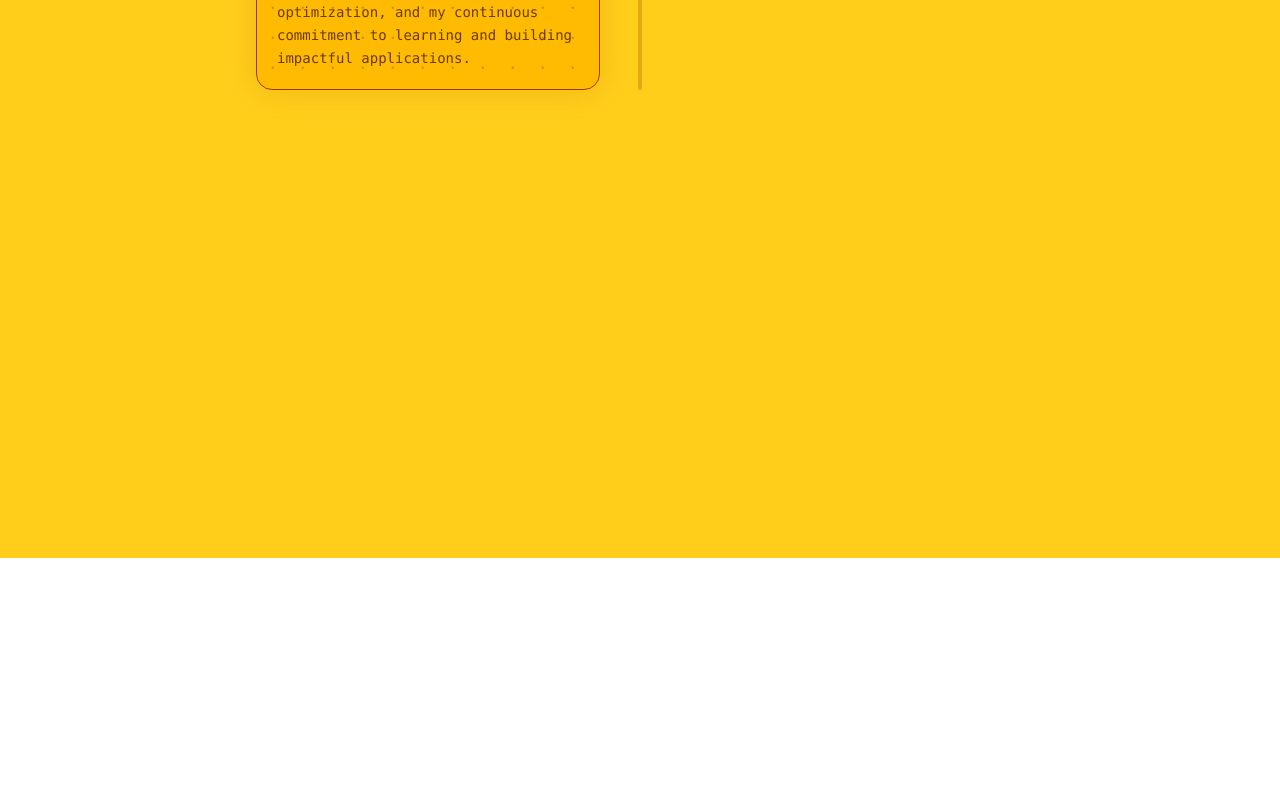
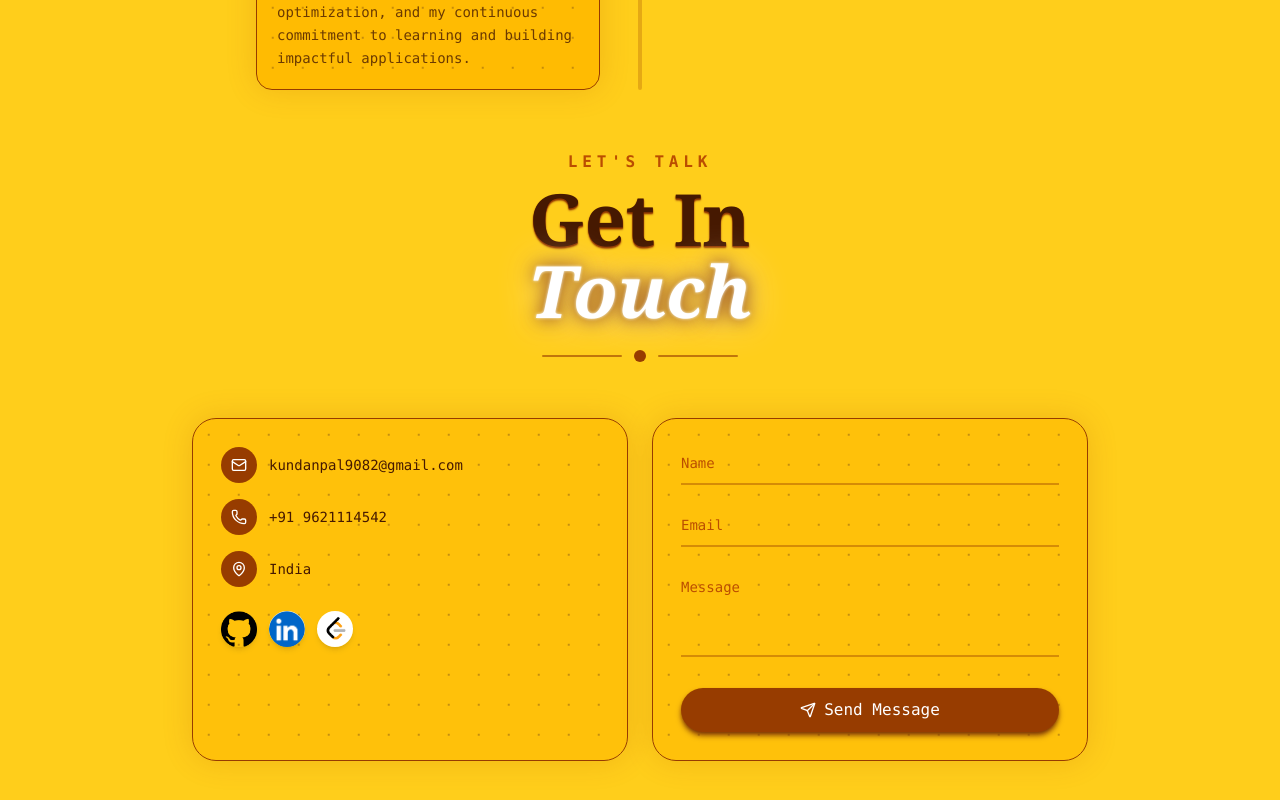
Before and after one commit to Brijesh-pal4542/portfolio, a React (Vite) app in the folder my-portfolio/: page / in a window 1280 px wide. Shown: the part 5729-6529 px from the top of the page. Before the commit the page ends 6287 px from the top, so only its background shows below. Built offline with nearby package versions, Linux system fonts and the light colour scheme.

Commit message:
added basic structring and working of contact section

```diff
--- /dev/null
+++ b/my-portfolio/components/Contact.jsx
@@ -0,0 +1,194 @@
+import { useEffect, useRef, useState } from "react";
+import emailjs from "@emailjs/browser";
+import { Mail, Phone, MapPin, Send, Check, X } from "lucide-react";
+import githubIcon from "../src/assets/github.png";
+import linkedinIcon from "../src/assets/linkedin.jpg";
+import leetcodeIcon from "../src/assets/leetcode.png";
+
+// Replace these three with your actual EmailJS IDs from step 2 above.
+const SERVICE_ID = "service_iugml17";
+const TEMPLATE_ID = "template_f3jk343";
+const PUBLIC_KEY = "qrJg2-VtoxaIPl1EJ";
+
+const contactInfo = [
+  { icon: Mail, label: "kundanpal9082@gmail.com" },
+  { icon: Phone, label: "+91 9621114542" },
+  { icon: MapPin, label: "India" },
+];
+
+const socials = [
+  { name: "GitHub", href: "https://github.com/Brijesh-pal4542", icon: githubIcon, round: false },
+  { name: "LinkedIn", href: "https://www.linkedin.com/in/brijesh-pal-460b44378/", icon: linkedinIcon, round: true },
+  { name: "LeetCode", href: "https://leetcode.com/u/Brijesh_Pal/", icon: leetcodeIcon, round: true },
+];
+
+function FloatingInput({ id, label, type = "text", textarea = false, value, onChange }) {
+  const [focused, setFocused] = useState(false);
+  const floated = focused || value.length > 0;
+  const Tag = textarea ? "textarea" : "input";
+
+  return (
+    <div className="relative mb-6">
+      <Tag
+        id={id}
+        type={textarea ? undefined : type}
+        rows={textarea ? 3 : undefined}
+        value={value}
+        onChange={onChange}
+        onFocus={() => setFocused(true)}
+        onBlur={() => setFocused(false)}
+        required
+        className="w-full bg-transparent border-0 border-b-2 border-amber-800/40 focus:border-amber-950 outline-none py-1.5 text-amber-950 transition-colors duration-300 resize-none"
+      />
+      <label
+        htmlFor={id}
+        className={`absolute left-0 pointer-events-none transition-all duration-200 text-amber-700 ${
+          floated ? "-top-4 text-xs text-amber-950" : "top-1.5 text-sm"
+        }`}
+      >
+        {label}
+      </label>
+    </div>
+  );
+}
+
+function Contact() {
+  const [visible, setVisible] = useState(false);
+  const [form, setForm] = useState({ name: "", email: "", message: "" });
+  const [status, setStatus] = useState("idle"); // idle | sending | success | error
+  const sectionRef = useRef(null);
+
+  useEffect(() => {
+    const observer = new IntersectionObserver(
+      ([entry]) => {
+        if (entry.isIntersecting) {
+          setVisible(true);
+          observer.disconnect();
+        }
+      },
+      { threshold: 0.2 }
+    );
+    if (sectionRef.current) observer.observe(sectionRef.current);
+    return () => observer.disconnect();
+  }, []);
+
+  const handleChange = (field) => (e) =>
+    setForm((prev) => ({ ...prev, [field]: e.target.value }));
+
+  const handleSubmit = async (e) => {
+    e.preventDefault();
+    setStatus("sending");
+    try {
+      await emailjs.send(
+        SERVICE_ID,
+        TEMPLATE_ID,
+        {
+          from_name: form.name,
+          from_email: form.email,
+          message: form.message,
+        },
+        PUBLIC_KEY
+      );
+      setStatus("success");
+      setForm({ name: "", email: "", message: "" });
+    } catch (err) {
+      console.error(err);
+      setStatus("error");
+    } finally {
+      setTimeout(() => setStatus("idle"), 3000);
+    }
+  };
+
+  return (
+    <section id="contact" ref={sectionRef} className="my-15 max-sm:my-25 px-6">
+      {/* ---------- Section heading ---------- */}
+      <div className="text-center mb-14">
+        <p className="text-sm md:text-base font-bold tracking-[0.3em] uppercase text-amber-700 mb-2">
+          Let's Talk
+        </p>
+        <h2 className="font-serif text-5xl md:text-7xl font-bold text-amber-950 text-shadow-sm text-shadow-amber-800">
+          Get In
+          <span className="block shade italic">Touch</span>
+        </h2>
+        <div className="flex items-center justify-center gap-3 mt-6">
+          <span className="h-[2px] w-12 md:w-20 bg-amber-800/60 rounded-full" />
+          <span className="h-3 w-3 rounded-full bg-amber-800 shade" />
+          <span className="h-[2px] w-12 md:w-20 bg-amber-800/60 rounded-full" />
+        </div>
+      </div>
+
+      <div
+        className={`max-w-4xl mx-auto grid md:grid-cols-2 gap-6 transition-all duration-700 ${
+          visible ? "opacity-100 translate-y-0" : "opacity-0 translate-y-8"
+        }`}
+      >
+        {/* ---- Contact info card ---- */}
+        <div className="bg-amber-400/60 dot-grid border border-amber-800 rounded-3xl p-7 shadow-[0_0_30px_rgba(180,83,9,0.2)]">
+          <ul className="space-y-4 mb-6">
+            {contactInfo.map(({ icon: Icon, label }) => (
+              <li key={label} className="flex items-center gap-3">
+                <span className="h-9 w-9 rounded-full bg-amber-800 shade flex items-center justify-center shrink-0">
+                  <Icon size={16} className="text-white" />
+                </span>
+                <span className="text-sm text-amber-950">{label}</span>
+              </li>
+            ))}
+          </ul>
+
+          <div className="flex gap-3">
+            {socials.map((s) => (
+              <a
+                key={s.name}
+                href={s.href}
+                target="_blank"
+                rel="noopener noreferrer"
+                aria-label={s.name}
+                className="h-9 w-9 rounded-full shadow-md flex items-center justify-center hover:-translate-y-1.5 transition-transform duration-300 focus-visible:outline-none focus-visible:ring-2 focus-visible:ring-amber-300"
+              >
+                <img
+                  src={s.icon}
+                  alt=""
+                  className={`h-9 w-9 object-cover ${s.round ? "rounded-full" : ""}`}
+                />
+              </a>
+            ))}
+          </div>
+        </div>
+
+        {/* ---- Form card ---- */}
+        <div className="bg-amber-400/60 dot-grid border border-amber-800 rounded-3xl p-7 shadow-[0_0_30px_rgba(180,83,9,0.2)]">
+          <form onSubmit={handleSubmit}>
+            <FloatingInput id="name" label="Name" value={form.name} onChange={handleChange("name")} />
+            <FloatingInput id="email" label="Email" type="email" value={form.email} onChange={handleChange("email")} />
+            <FloatingInput id="message" label="Message" textarea value={form.message} onChange={handleChange("message")} />
+
+            <button
+              type="submit"
+              disabled={status === "sending"}
+              className="w-full flex items-center justify-center gap-2 bg-amber-800 text-white py-2.5 rounded-full font-medium shadow-md shadow-amber-900 hover:-translate-y-0.5 hover:bg-amber-900 transition-all duration-300 disabled:opacity-70 disabled:cursor-not-allowed focus-visible:outline-none focus-visible:ring-2 focus-visible:ring-amber-300"
+            >
+              {status === "sending" && "Sending..."}
+              {status === "success" && (
+                <>
+                  <Check size={18} /> Sent!
+                </>
+              )}
+              {status === "error" && (
+                <>
+                  <X size={18} /> Failed — try again
+                </>
+              )}
+              {status === "idle" && (
+                <>
+                  <Send size={16} /> Send Message
+                </>
+              )}
+            </button>
+          </form>
+        </div>
+      </div>
+    </section>
+  );
+}
+
+export default Contact;
--- a/my-portfolio/package.json
+++ b/my-portfolio/package.json
@@ -10,6 +10,7 @@
     "preview": "vite preview"
   },
   "dependencies": {
+    "@emailjs/browser": "^4.4.1",
     "@tailwindcss/vite": "^4.3.3",
     "lucide-react": "^1.28.0",
     "react": "^19.2.7",
--- a/my-portfolio/src/App.jsx
+++ b/my-portfolio/src/App.jsx
@@ -5,6 +5,7 @@ import Skills from "../components/Skills"
 import Projects from "../components/Projects"
 import Loader from "../components/Loader"
 import Journey from "../components/Journey"
+import Contact from "../components/Contact"
 
 function App() {
 
@@ -17,6 +18,7 @@ function App() {
       <Skills></Skills>
       <Projects/>
       <Journey/>
+      <Contact/>
       <div className="h-100"></div>
    </div>
   )
```
Also changed, not shown: 1 other file (tests, documents, lock files or other folders).
